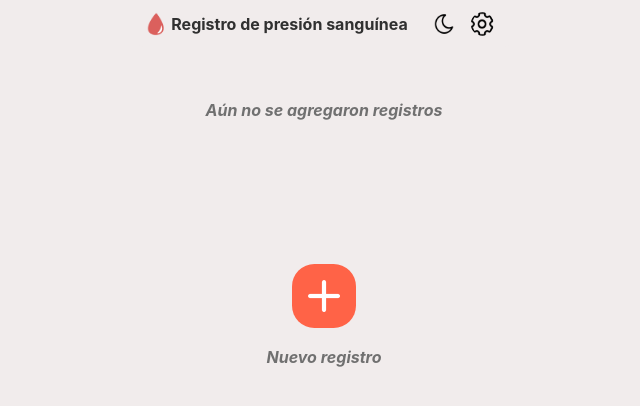
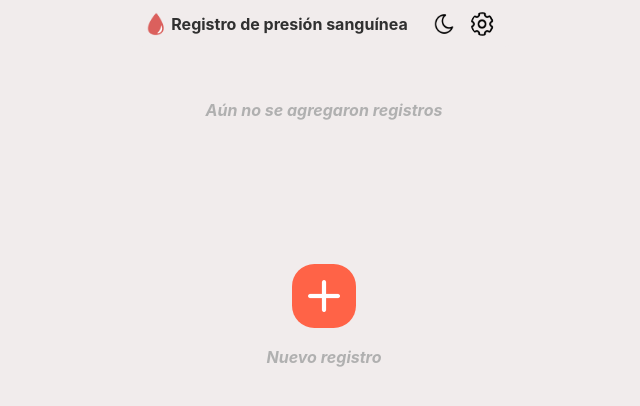
Before and after one commit to Jonatandb/MiPresion, a React (Vite) app: page / in a window 1280 px wide. Shown: the top 406 px of the page, without its empty margins (316-956 px from the left). Built offline with nearby package versions, Linux system fonts and the light colour scheme.

Commit message:
Fix dark mode colors

```diff
--- a/src/components/AddEditLog/AddEditLog.module.css
+++ b/src/components/AddEditLog/AddEditLog.module.css
@@ -65,7 +65,7 @@
 }
 
 .row {
-  background-color: var(--light-bg-secondary);
+  background-color: var(--background-color-secondary);
   padding: 10px;
   border-radius: 10px;
   display: flex;
@@ -101,39 +101,38 @@
 
 .inputContainer input {
   padding: 5px;
-  background-color: var(--light-bg-secondary);
+  background-color: var(--background-color-secondary);
   color: var(--text-color);
   font-size: 2rem;
   width: 100%;
-  box-sizing: border-box;
   font-family: inherit;
   border: none;
   text-align: center;
 }
 
 .inputContainer input::placeholder {
-  color: #ccc;
+  color: var(--text-color-secondary);
 }
 
 .inputContainer textarea {
   padding: 5px;
   color: var(--text-color);
-  background-color: var(--light-bg-secondary);
+  background-color: var(--background-color-secondary);
   font-size: 1rem;
   width: 100%;
-  box-sizing: border-box;
   font-family: inherit;
   border: none;
   resize: none;
   outline: none;
   background-image: url('../../assets/pencil.png');
+  background-origin: content-box;
   background-size: 1.1rem 1.1rem;
   background-repeat: no-repeat;
   background-position: top right;
 }
 
 .inputContainer textarea::placeholder {
-  color: #ccc;
+  color: var(--text-color-secondary);
 }
 
 .fullWidth {
@@ -153,29 +152,29 @@
 
 .dateContainer input {
   border: 1px solid #ccc;
-  background-color: #efefef;
+  background-color: var(--background-color-secondary);
   color: var(--text-color);
   font-size: 1rem;
-  box-sizing: border-box;
   font-family: inherit;
+  border-radius: 5px;
 }
 
 .pillContainer {
   display: flex;
   align-items: center;
   gap: 1rem;
-  padding: .5rem 0;
+  padding: .5rem .5rem .5rem 0;
 }
 
 .pillContainer input[type="checkbox"] {
   -webkit-appearance: none;
   -moz-appearance: none;
   appearance: none;
-  background-color: var(--light-bg-secondary);
+  background-color: var(--background-color-secondary);
   cursor: pointer;
   width: 2rem;
-  height: 1rem;
-  border: 1px solid var(--light-text-secondary);
+  height: 1.05rem;
+  border: 1px solid var(--text-color-secondary);
   border-radius: 1rem;
   position: relative;
 }
@@ -187,8 +186,8 @@
   left: 0;
   width: .8rem;
   height: .8rem;
-  background-color: var(--light-bg-secondary);
-  border: 1px solid var(--light-text-secondary);
+  background-color: var(--background-color-secondary);
+  border: 1px solid var(--text-color-secondary);
   border-radius: 1rem;
   transition: transform 0.2s ease-in-out;
 }
@@ -212,7 +211,3 @@
   cursor: pointer;
   border-radius: 10px;
 }
-
-.pillLabel:hover {
-  background-color: rgb(253, 250, 250);
-}
--- a/src/components/BloodPressureLevels/BloodPressureLevels.module.css
+++ b/src/components/BloodPressureLevels/BloodPressureLevels.module.css
@@ -88,6 +88,12 @@
   text-align: center;
 }
 
+@media (prefers-color-scheme: dark) {
+  .row {
+    color: var(--text-color);
+  }
+}
+
 .row span {
   flex-basis: 33.33%;
 }
--- a/src/styles.css
+++ b/src/styles.css
@@ -18,16 +18,24 @@
   color-scheme: light dark;
 
   --light-text: #1a1a1a;
-  --light-text-secondary: #707070;
+  --light-text-secondary: #b0b0b0;
   --light-text-tertiary: #ffffff;
   --light-bg: #f1ecec;
   --light-bg-secondary: #ffffff;
-  --color-tomato: #ff6347;
 
-  --dark-text: #f1ecec;
-  --dark-text-secondary: #f1ecec;
+  --dark-text: #ffffff;
+  --dark-text-secondary: #707070;
+  --dark-text-tertiary: #1a1a1a;
   --dark-bg: #1a1a1a;
   --dark-bg-secondary: #000000;
+
+  --color-tomato: #ff6347;
+  --level-normal: #008000;
+  --level-elevated: #9acd32;
+  --level-stage1: #ffa500;
+  --level-stage2: #ffc0cb;
+  --level-stage3: var(--color-tomato);
+  --level-aisolated: var(--color-tomato);
 
   --text-color: var(--light-text);
   --text-color-secondary: var(--light-text-secondary);
@@ -35,20 +43,13 @@
   --background-color: var(--light-bg);
   --background-color-secondary: var(--light-bg-secondary);
   --color-primary: var(--color-tomato);
-
-  --level-normal: #008000;
-  --level-elevated: #9acd32;
-  --level-stage1: #ffa500;
-  --level-stage2: #ffc0cb;
-  --level-stage3: var(--color-tomato);
-  --level-aisolated: var(--color-tomato);
-
 }
 
 @media (prefers-color-scheme: dark) {
   :root:not([data-theme="light"]) {
     --text-color: var(--dark-text);
     --text-color-secondary: var(--dark-text-secondary);
+    --text-color-tertiary: var(--dark-text-tertiary);
     --background-color: var(--dark-bg);
     --background-color-secondary: var(--dark-bg-secondary);
   }
@@ -58,6 +59,7 @@
 :root[data-theme="dark"] {
   --text-color: var(--dark-text);
   --text-color-secondary: var(--dark-text-secondary);
+  --text-color-tertiary: var(--dark-text-tertiary);
   --background-color: var(--dark-bg);
   --background-color-secondary: var(--dark-bg-secondary);
 }
```
